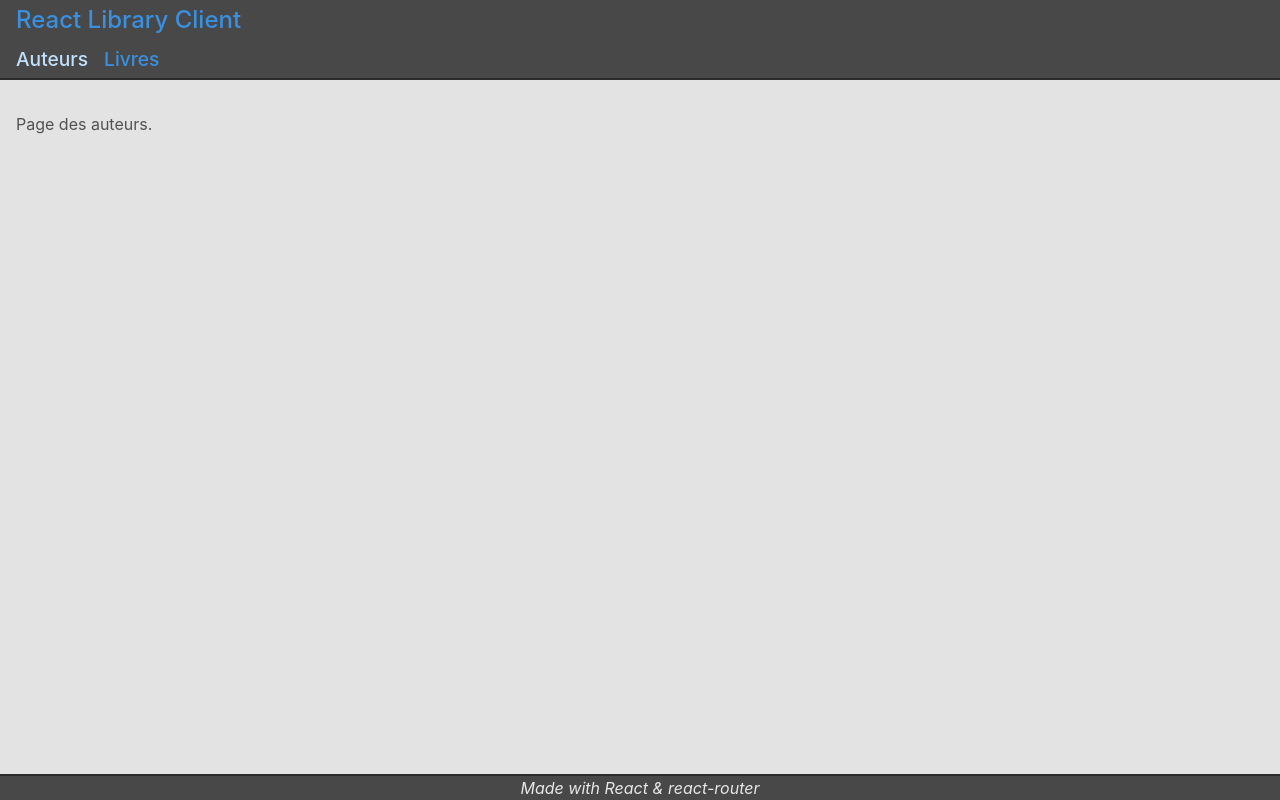
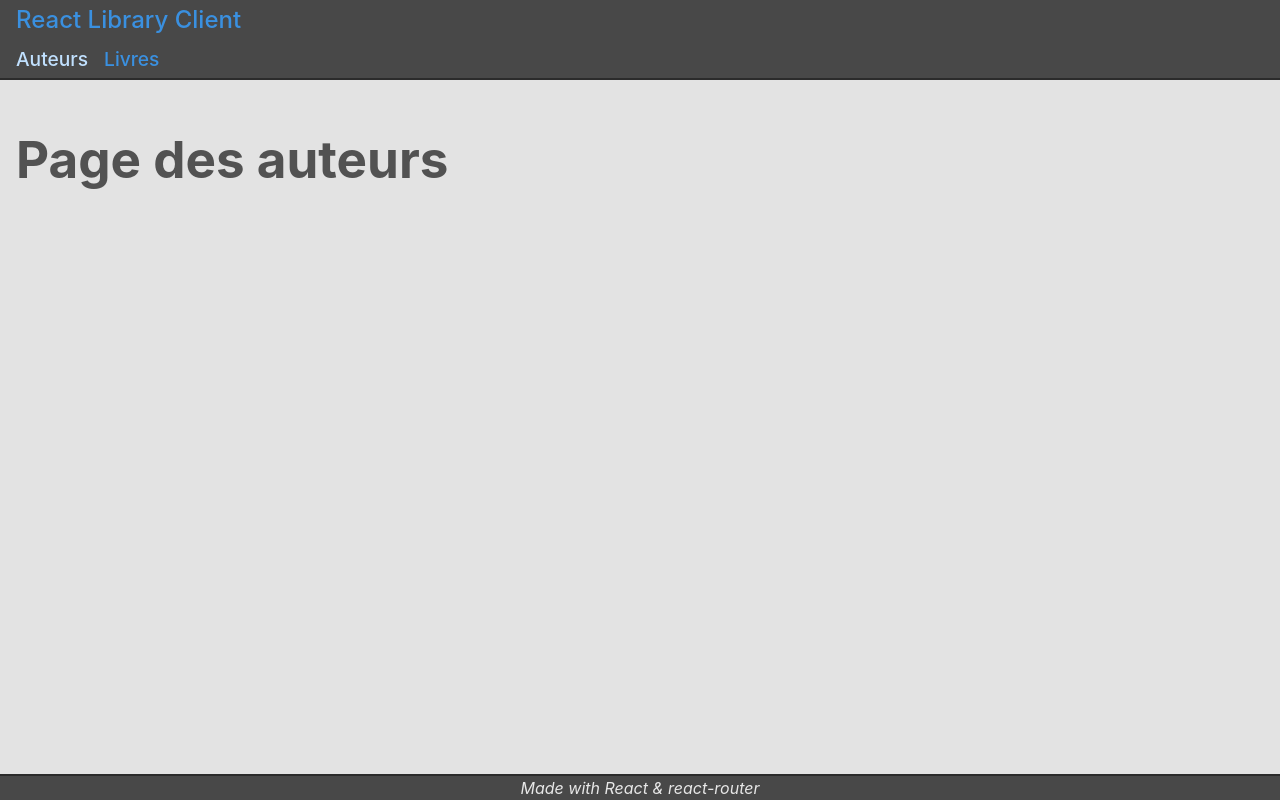
Before and after one commit to karimelkaid/React-Library-Client, a React (Vite) app in the folder react_library_client/: page /authors in a window 1280 px wide. Built offline with nearby package versions, Linux system fonts and the light colour scheme.

Commit message:
Add components (containing just a title) to the /authors and /books routes.

```diff
--- /dev/null
+++ b/react_library_client/src/components/authors.tsx
@@ -0,0 +1,9 @@
+function Authors(){
+    return (
+        <div>
+            <h1>Page des auteurs</h1>
+        </div>
+    )
+}
+
+export default Authors;
--- /dev/null
+++ b/react_library_client/src/components/books.tsx
@@ -0,0 +1,9 @@
+function Books(){
+    return (
+        <div>
+            <h1>Page des livres.</h1>
+        </div>
+    )
+}
+
+export default Books;
--- a/react_library_client/src/main.tsx
+++ b/react_library_client/src/main.tsx
@@ -3,6 +3,8 @@ import ReactDOM from 'react-dom';
 import './index.css';
 import {createBrowserRouter, Navigate, RouterProvider} from 'react-router-dom';
 import Root from "./routes/root.tsx";
+import Authors from "./components/authors.tsx";
+import Books from "./components/books.tsx";
 
 const router = createBrowserRouter([
     {
@@ -12,16 +14,16 @@ const router = createBrowserRouter([
             {
                 index: true,
                 element: (
-                    <p>Bienvenue sur notre site : Choisissez une catégorie.</p>
+                    <p>Bienvenue sur le site de gestion de la bibliothèque.</p>
                 )
             },
             {
                 path: "authors",
-                element: <p>Page des auteurs.</p>
+                element: <Authors />
             },
             {
                 path: "books",
-                element: <p>Page des livres.</p>
+                element: <Books />
             }
         ]
     },
```
